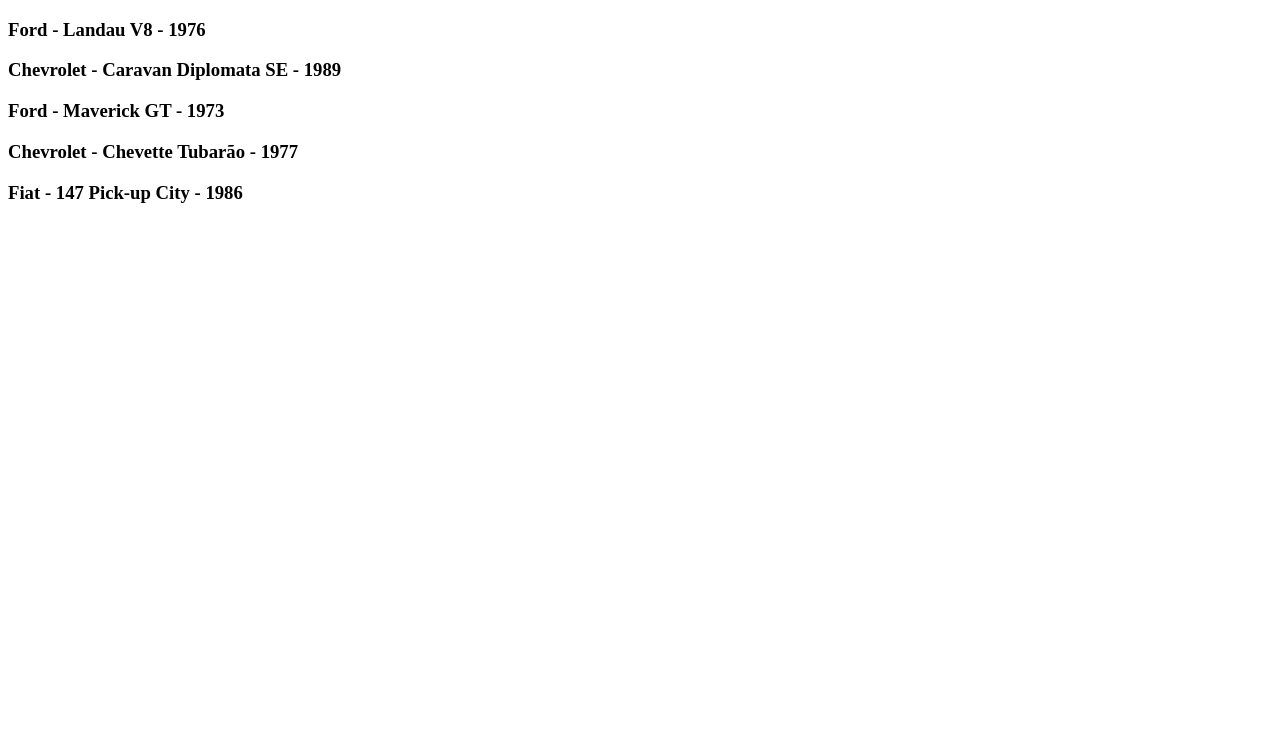
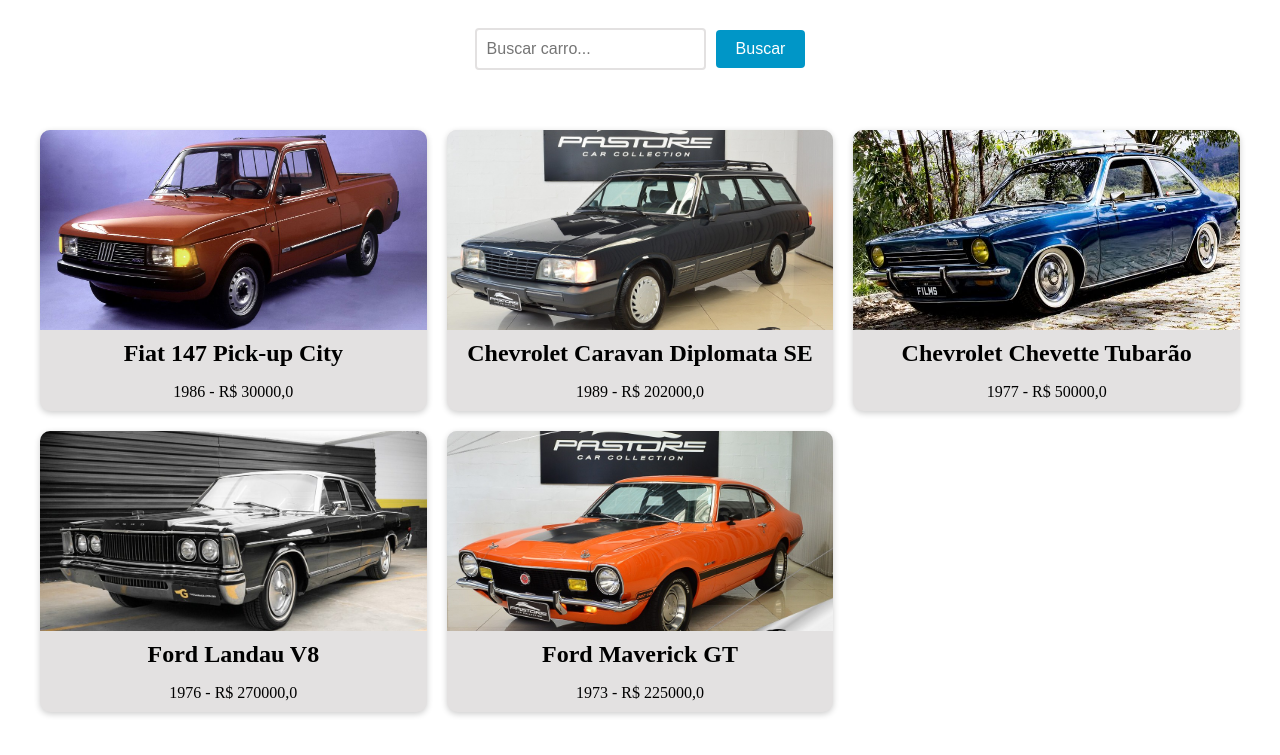
Before and after one commit to Bruno-Candido-de-Oliveira/Projeto-Carros, a Django app: page /cars/ in a window 1280 px wide. Shown: the top 755 px of the page. Run offline with Django 5.2, Linux system fonts and the light colour scheme; data comes from the database, SQL or seed files in the repository.

Commit message:
Adicionado filtros de busca e interface aprimorada

```diff
--- a/app/urls.py
+++ b/app/urls.py
@@ -22,5 +22,5 @@
 
 urlpatterns = [
     path('admin/', admin.site.urls),
-    path('cars/', cars_view),
+    path('cars/', cars_view, name='cars_list'),
 ] + static(settings.MEDIA_URL, document_root=settings.MEDIA_ROOT)
--- a/cars/templates/cars.html
+++ b/cars/templates/cars.html
@@ -1,15 +1,112 @@
-<!DOCTYPE html>
-<html lang="pt-br">
-    <head>
-        <meta charset="UTF-8">
-        <meta name="viewport" content="width=device-width, initial-scale=1.0">
-        <title>Classiqueira Autos</title>
-    </head>
-    {% block content %}
-        <body>
-            {% for car in cars %}
-                <h3>{{ car.brand }} - {{ car.model }} - {{ car.factory_year}}</h3>
-            {% endfor %}
-        </body>
-    {% endblock %}
-</html>
+{% block content %}
+  <style>
+    .car-grid {
+      display: grid;
+      grid-template-columns: repeat(3, 1fr);
+      gap: 20px;
+      margin: 0 auto;
+      max-width: 1200px;
+      padding: 20px;
+    }
+
+    .car-card {
+      background-color: #e3e1e1;
+      box-shadow: 0 2px 6px rgba(0, 0, 0, 0.2);
+      border-radius: 10px;
+      overflow: hidden;
+      text-align: center;
+      transition: all 0.3s ease;
+    }
+
+    .car-card:hover {
+        cursor: pointer;
+        box-shadow: 0 4px 10px rgba(0, 0, 0, 0.4);
+        transform: translateY(-2px);
+    }
+
+    .car-card img {
+      width: 100%;
+      height: 200px;
+      object-fit: cover;
+    }
+
+    .car-card h3 {
+        font-size: 20px;
+        margin-top: 10px;
+        margin-bottom: 5px;
+    }
+
+    .car-card h2 {
+      font-size: 1.5rem;
+      margin: 10px;
+    }
+
+    .car-card p {
+      font-size: 1rem;
+      margin-bottom: 10px;
+    }
+
+    @media (max-width: 768px) {
+      .car-grid {
+        grid-template-columns: repeat(2, 1fr);
+      }
+    }
+
+    form {
+        display: flex;
+        justify-content: center;
+        align-items: center;
+        margin-bottom: 20px;
+        text-align: center;
+        padding: 20px;
+    }
+
+    input[type="text"] {
+        padding: 10px;
+        font-size: 16px;
+        border: 2px solid #e3e1e1;
+        border-radius: 4px;
+        margin-right: 10px;
+        transition: border-bottom-color 0.3s ease-in-out;
+    }
+
+    input[type="text"]:focus {
+        outline: none;
+        border-bottom-color: #e3e1e1;
+    }
+
+    button[type="submit"] {
+        background-color: #0096c7;
+        color: #fff;
+        border: none;
+        padding: 10px 20px;
+        font-size: 16px;
+        border-radius: 4px;
+        cursor: pointer;
+        transition: background-color 0.3s ease-in-out;
+    }
+
+    button[type="submit"]:hover {
+        background-color: #108eb8;
+    }
+  </style>
+
+  <form method="GET" action="{% url 'cars_list' %}">
+    <input type="text" name="search" placeholder="Buscar carro...">
+    <button type="submit">Buscar</button>
+  </form>
+
+  <div class="car-grid">
+    {% if cars %}
+      {% for car in cars %}
+        <div class="car-card">
+          <img src="{{ car.photo.url }}" alt="{{ car.model }} - {{ car.brand }}">
+          <h2>{{ car.brand }} {{ car.model }}</h2>
+          <p>{{ car.factory_year }} - R$ {{ car.value }}</p>
+        </div>
+      {% endfor %}
+    {% else %}
+      <p class="no-results">Nenhum carro encontrado.</p>
+    {% endif %}
+  </div>
+{% endblock %}
--- a/cars/views.py
+++ b/cars/views.py
@@ -3,10 +3,14 @@
 
 # Create your views here.
 def cars_view(request):
-    cars = Car.objects.all()
+    cars = Car.objects.all().order_by('model') #Define a variável cars como o retorno de todos os objetos da classe cars por meio da função 'all', ou seja, será atribuiído a ela todos os carros criados
+    search = request.GET.get('search') #recebe a busca do usuário
+
+    if search: #se a busca do usuário for verdadeira, exibirá o conteúdo conforme a solicitação
+        cars = Car.objects.filter(model__icontains=search).order_by('model')
 
 
-    return render(
+    return render( #no retorno da função, será exibido na tela do usuário o contúdo da variável car
         request, 'cars.html',
         {'cars': cars}
     )
```
